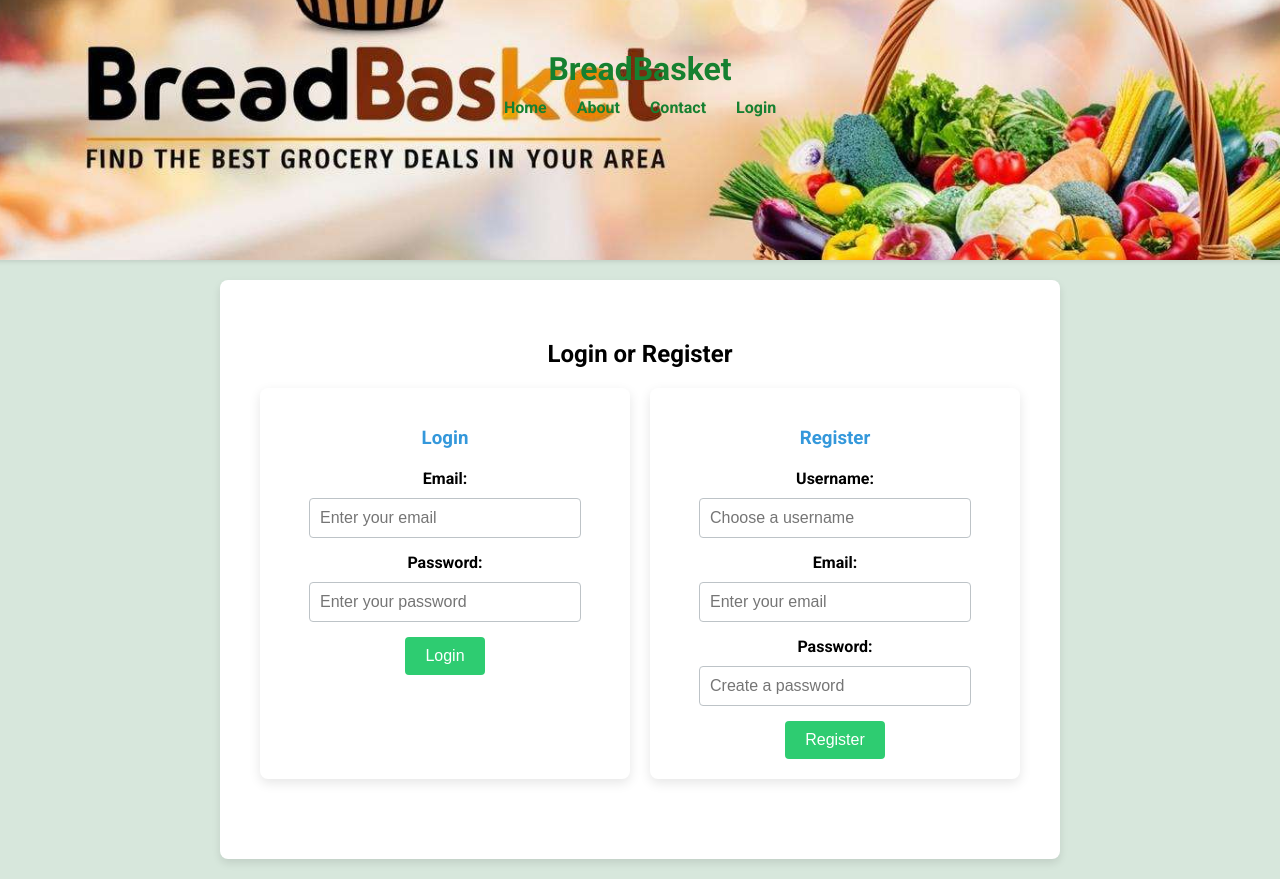
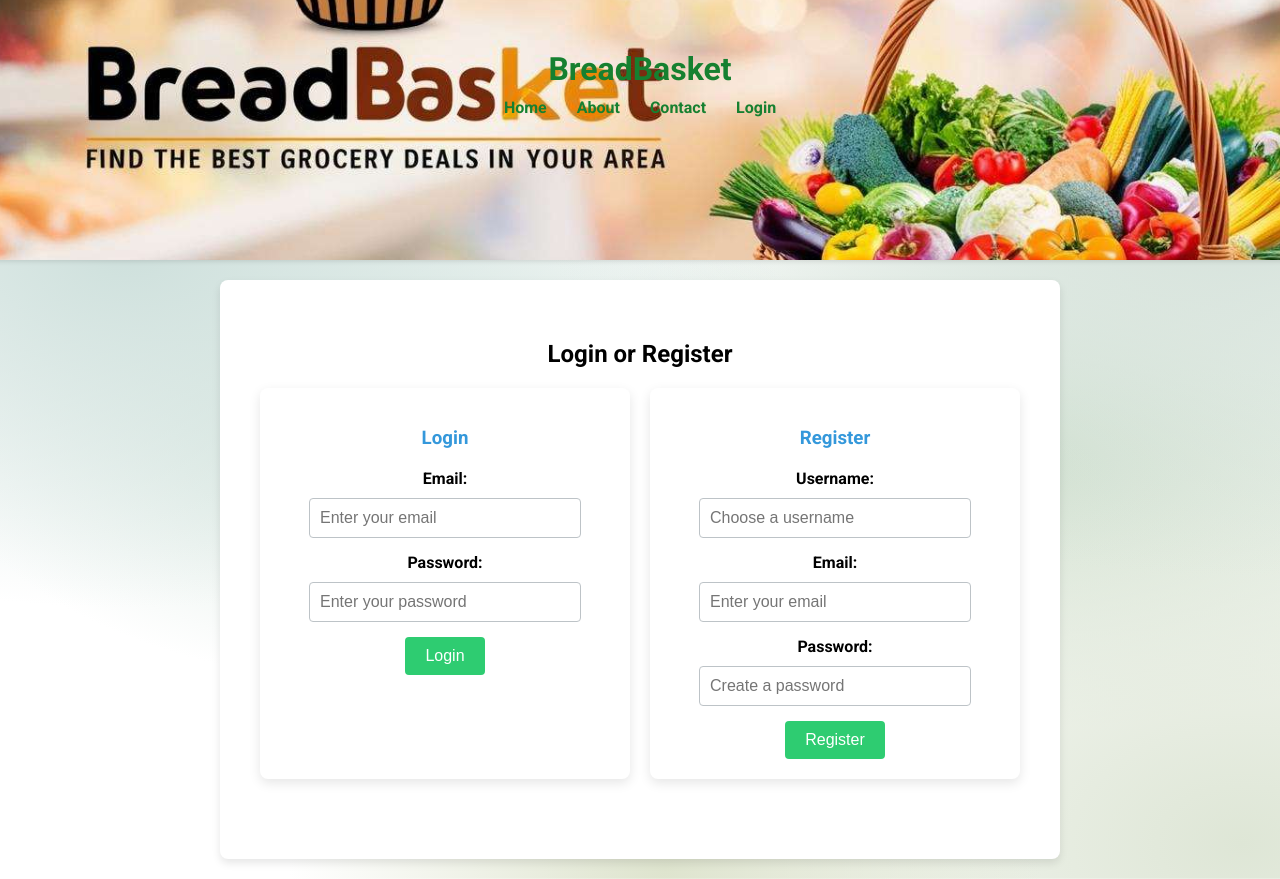
Before and after one commit to JacksonSchreiber/BreadBasket, a React (Create React App) app in the folder frontend/: page /login in a window 1280 px wide. Shown: the top 879 px of the page. Built offline with nearby package versions, Linux system fonts and the light colour scheme.

Commit message:
Initial commit: Updated  App.css, and added logo.svg

```diff
--- a/frontend/src/App.css
+++ b/frontend/src/App.css
@@ -3,7 +3,20 @@
 .App {
   font-family: 'Roboto', sans-serif;
   text-align: center;
-  background-color: #d7e7dc;
+  /* main background */
+  background-image: radial-gradient(
+      at 27% 37%,
+      rgb(118, 228, 127) 0px,
+      transparent 0%
+    ),
+    radial-gradient(at 97% 21%, rgb(209, 223, 215) 0px, transparent 40%),
+    radial-gradient(at 52% 99%, rgb(222, 228, 206) 0px, transparent 40%),
+    radial-gradient(at 10% 29%, rgb(206, 224, 220) 0px, transparent 40%),
+    radial-gradient(at 97% 96%, rgb(222, 230, 214) 0px, transparent 40%),
+    radial-gradient(at 33% 50%, rgb(214, 230, 222) 0px, transparent 40%),
+    radial-gradient(at 79% 53%, rgb(207, 224, 207) 0px, transparent 40%);
+  background-size: cover;
+  background-position: center;
   min-height: 100vh;
   display: flex;
   flex-direction: column;
@@ -30,7 +43,7 @@
   margin: 0;
   color: #168030;
 }
-
+/* nav manu */
 nav ul {
   list-style-type: none;
   padding: 0;
```
Also changed, not shown: frontend/public/logo.svg (added).
